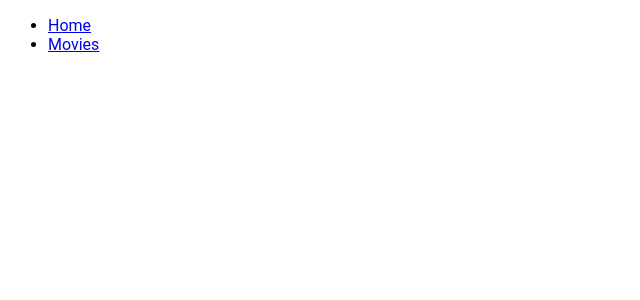
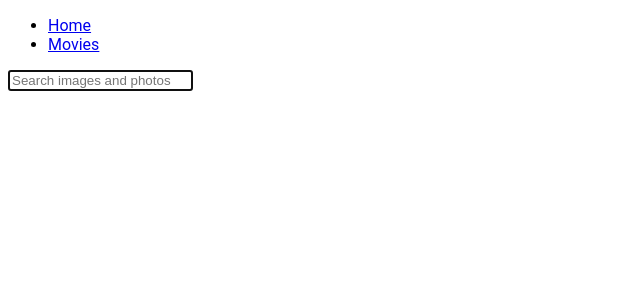
Before and after one commit to yaroshanton/goit-react-hw-04-movies, a React (Create React App) app: page /movies in a window 1280 px wide. Shown: the top 300 px of the page, without its empty margins (0-640 px from the left). Built offline with nearby package versions, Linux system fonts and the light colour scheme.

Commit message:
done funk

```diff
--- a/src/components/Cast.js
+++ b/src/components/Cast.js
@@ -15,9 +15,10 @@ export default class Cast extends Component {
 
 
     render() {
+        const {cast} = this.state
         return (
             <>
-                {this.state.cast.map(res =>
+                {cast.map(res =>
                         <li key={res.cast_id}>
                             <img src={`https://image.tmdb.org/t/p/w500${res.profile_path}`} alt={res.name} width={120}/>
                             <p>{res.name}</p>
--- /dev/null
+++ b/src/components/MoviesList.js
@@ -0,0 +1,11 @@
+import {React} from 'react'
+import {Link} from 'react-router-dom'
+
+const MoviesList = ({movies}) => (
+    <ul>
+        {movies.map(movie => (
+            <li key={movie.id}><Link to={`/movies/${movie.id}`}>{movie.original_title}</Link></li>
+        ))}
+    </ul>
+)
+export default MoviesList;
--- a/src/components/Reviews.js
+++ b/src/components/Reviews.js
@@ -2,17 +2,31 @@ import {React, Component} from 'react'
 import axios from 'axios'
 
 class Reviews extends Component {
-    state = {}
+    state = {
+        results:[]
+    }
 
-    // async componentDidMount() {
-    //   const {}
-    // }
+    async componentDidMount() {
+      const {movieId} = this.props.match.params
+      const res = await axios.get(`http://api.themoviedb.org/3/movie/${movieId}/reviews?api_key=a4de692f1b0678dfae28764090f39212`)
+      console.log(res);
+
+      this.setState({ results: res.data.results})
+    }
 
 
     render() {
+        const {results} = this.state
         return (
             <>
-            <p>Привет</p>
+            <ul>
+                {results.map(res =>
+                    <li key={res.id}>
+                        <p>{res.author}</p>
+                        <p>{res.content}</p>
+                    </li>
+                    )}
+            </ul>
             </>
         )
     }
--- a/src/views/MovieDetailsPage.js
+++ b/src/views/MovieDetailsPage.js
@@ -52,7 +52,7 @@ export default class MovieDetailsPage extends Component {
                 </div>
 
                 <Route path={`${path}/cast`} component={Cast}></Route>
-                <Route path={`${path}/reviews`}>{Reviews}</Route>
+                <Route path={`${path}/reviews`} component={Reviews}></Route>
             </>
         )
     }
--- a/src/views/MoviesPage.js
+++ b/src/views/MoviesPage.js
@@ -1,13 +1,41 @@
+import axios from 'axios'
 import { React, Component } from 'react'
-// import MovieDetailsPage from './MovieDetailsPage'
+import MoviesList from '../components/MoviesList'
 
 export default class MoviesPage extends Component {
-    state = {}
+    state = {
+        inputValue:'',
+        movies:[]
+    }
+
+    handleChange = e => {
+        this.setState({
+            inputValue: e.target.value,
+        })
+    }
+
+    handleSubmit = e => {
+        e.preventDefault()
+
+        axios.get(`https://api.themoviedb.org/3/search/movie?api_key=a4de692f1b0678dfae28764090f39212&language=en-US&query=${this.state.inputValue}&page=1`).then(response => this.setState({movies : response.data.results, inputValue: ''}))
+    }
+
 
     render() {
         return (
             <>
-
+                <form className="SearchForm" onSubmit={this.handleSubmit}>
+                    <input
+                        className="SearchForm-input"
+                        type="text"
+                        autoComplete="off"
+                        autoFocus
+                        placeholder="Search images and photos"
+                        value={this.state.inputValue}
+                        onChange={this.handleChange}
+                    />
+                </form>
+                {this.state.movies.length > 0 && <MoviesList movies={this.state.movies}/>}
             </>
         )
     }
```
